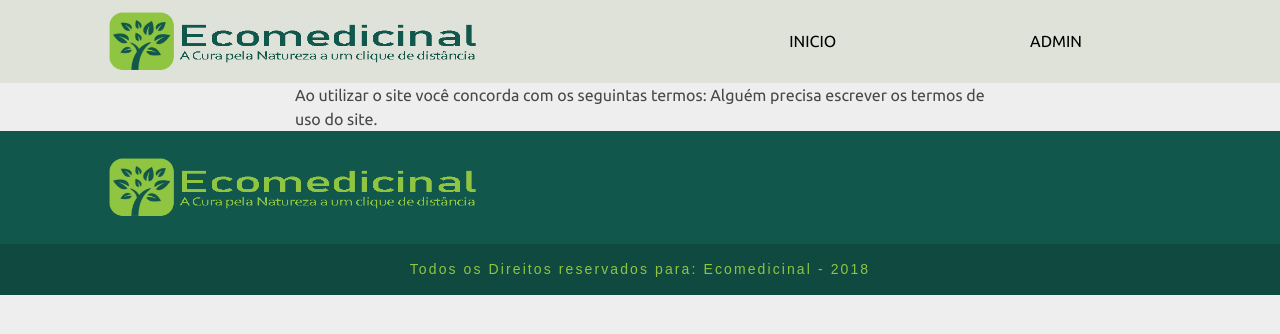
After one commit to chql/plantas, a Django app: page /termos in a window 1280 px wide. The commit adds this page. Shown: the top 334 px of the page. Run offline with Django 3.2, Linux system fonts and the light colour scheme; some libraries are stand-ins or nearby versions.

Commit message:
Correções de telas de acordo com requisitos

```diff
--- a/plyntas/urls.py
+++ b/plyntas/urls.py
@@ -16,7 +16,7 @@ Including another URLconf
 from django.contrib import admin
 from django.urls import path, include
 
-from plyntas.views import index_view, dashboard_view, sintomas_put, receitas_card,\
+from plyntas.views import index_view, dashboard_view, sintomas_put, receitas_card, termos_view,\
                             PlantaCreate, PlantaList, PlantaUpdate, PlantaDelete,\
                             ReceitaCreate, ReceitaList, ReceitaUpdate, ReceitaDelete, ReceitaDetail,\
                             SintomasFilter
@@ -40,6 +40,7 @@ urlpatterns = [
 
     path('receitas/search', SintomasFilter.as_view(), name='sintomas-filter'),
     path('sintomas', sintomas_put, name='sintomas'),
+    path('termos', termos_view, name='termos'),
 
     path('dashboard', dashboard_view, name='dashboard')
 ]
--- a/plyntas/views.py
+++ b/plyntas/views.py
@@ -54,6 +54,15 @@ def dashboard_view(request):
     :return:
     """
     return render(request, 'dashboard.html')
+
+
+def termos_view(request):
+    """
+    Exibe a pagina de termos de uso.
+    :param request:
+    :return:
+    """
+    return render(request, 'termos.html')
 
 
 @require_http_methods(['PUT'])
--- a/templates/dashboard.html
+++ b/templates/dashboard.html
@@ -11,6 +11,7 @@
                         <p class="card-text">Gerencie o banco de dados de plantas.</p>
                         <a href="{% url 'plantas-create' %}" class="btn btn-lg btn-outline-primary">Adicionar</a>
                         <a href="{% url 'plantas-list' %}" class="btn btn-lg btn-outline-secondary">Listar</a>
+                        <a href="{% url 'plantas-list' %}" class="btn btn-lg btn-outline-danger">Excluir</a>
                     </div>
                 </div>
             </div>
@@ -21,6 +22,7 @@
                         <p class="card-text">Gerencie o banco de dados de receitas.</p>
                         <a href="{% url 'receitas-create' %}" class="btn btn-lg btn-outline-primary">Adicionar</a>
                         <a href="{% url 'receitas-list' %}" class="btn btn-lg btn-outline-secondary">Listar</a>
+                        <a href="{% url 'receitas-list' %}" class="btn btn-lg btn-outline-danger">Excluir</a>
                     </div>
                 </div>
             </div>
--- a/templates/plantas/list.html
+++ b/templates/plantas/list.html
@@ -19,6 +19,7 @@
                     <td><img src="/{{ planta.imagem }}" alt="{{ planta.nome }}" class="img-thumbnail img-responsive col-sm-2"></td>
                     <td>{{ planta.nome }}</td>
                     <td><a href="{% url 'plantas-update' pk=planta.id %}" class="btn btn-primary">Alterar</a></td>
+                    <td><a href="{% url 'plantas-delete' pk=planta.id %}" class="btn btn-danger">Excluir</a></td>
                 </tr>
             {% endfor %}
             </tbody>
--- a/templates/receitas/card.html
+++ b/templates/receitas/card.html
@@ -1,10 +1,12 @@
 <div class="card-deck">
 {% for receita in receitas %}
     <div class="card" style="max-width: 300px;">
-        <img src="/{{ receita.plantas_base.all.0.imagem }}" alt="" class="card-img-top" style="width: 80%;">
+        <div style="height: 150px; overflow: hidden;">
+            <img src="/{{ receita.plantas_base.all.0.imagem }}" alt="" class="card-img-top" style="width: 80%;">
+        </div>
         <div class="card-body">
             <h5 class="card-title">{{ receita.titulo }}</h5>
-            <a href="{% url 'receitas-detail' receita.id %}">Ler Receita</a>
+            <a href="{% url 'receitas-detail' receita.id %}"class="btn btn-block btn-success">Ver Receita</a>
         </div>
     </div>
 {% endfor %}
--- a/templates/receitas/list.html
+++ b/templates/receitas/list.html
@@ -17,6 +17,7 @@
                     <td>{{ receita.id }}</td>
                     <td>{{ receita.titulo }}</td>
                     <td><a href="{% url 'receitas-update' pk=receita.id %}" class="btn btn-primary">Alterar</a></td>
+                    <td><a href="{% url 'receitas-delete' pk=receita.id %}" class="btn btn-danger">Excluir</a></td>
                 </tr>
             {% endfor %}
             </tbody>
--- /dev/null
+++ b/templates/termos.html
@@ -0,0 +1,7 @@
+{% extends 'layout.html' %}
+
+{% block content %}
+    <div class="container" style="max-width: 720px">
+        Ao utilizar o site você concorda com os seguintas termos: Alguém precisa escrever os termos de uso do site.
+    </div>
+{% endblock %}
```
Also changed, not shown: templates/index.html (+5 -5 lines), templates/receitas/detail.html (+11 -1 lines).
